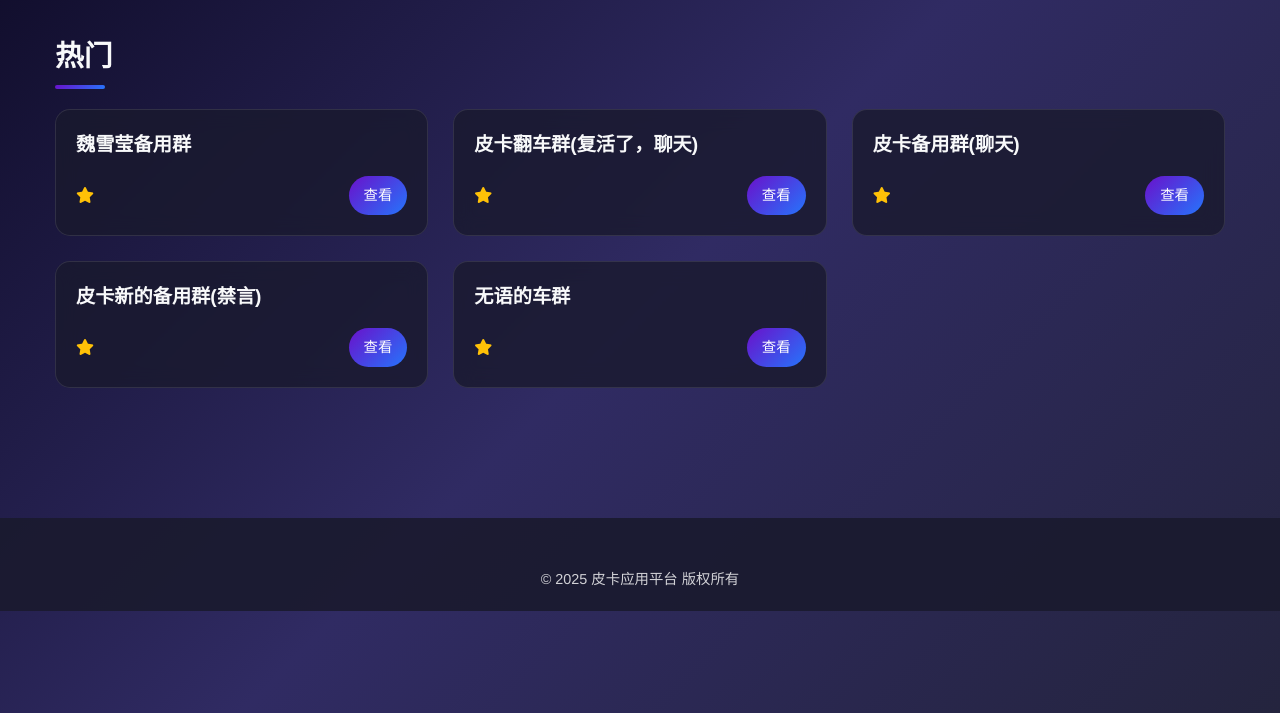
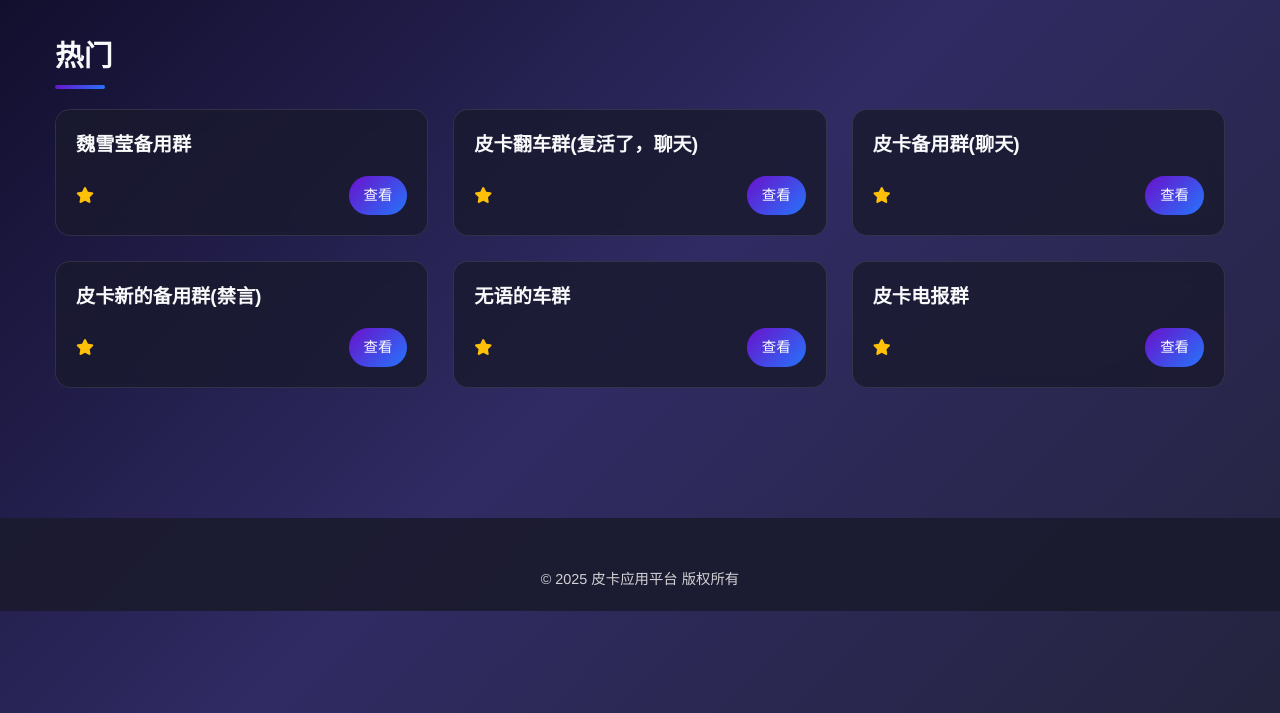
Before and after one commit to huixiao666/pkpk11, a plain HTML site: page index.html in a window 1280 px wide. Shown: the part 87-800 px from the top of the page. Drawn offline with Linux system fonts and the light colour scheme.

Commit message:
Update index.html

```diff
--- a/index.html
+++ b/index.html
@@ -864,7 +864,19 @@
                     </div>
                 </div>
 
+              <div class="card">
+                    <div class="card-content">
+                        <h3 class="card-title">皮卡电报群</h3>
+                        <p class="card-desc"></p>
+                        <div class="card-footer">
+                            <div class="card-rating">
+                                <i class="fas fa-star"></i>
 
+                            </div>
+                            <a href="https://t.me/+qiezQCcGXswzYTM1" class="card-button">查看</a>
+                        </div>
+                    </div>
+              </div>
 
             </div>
         </section>
```
